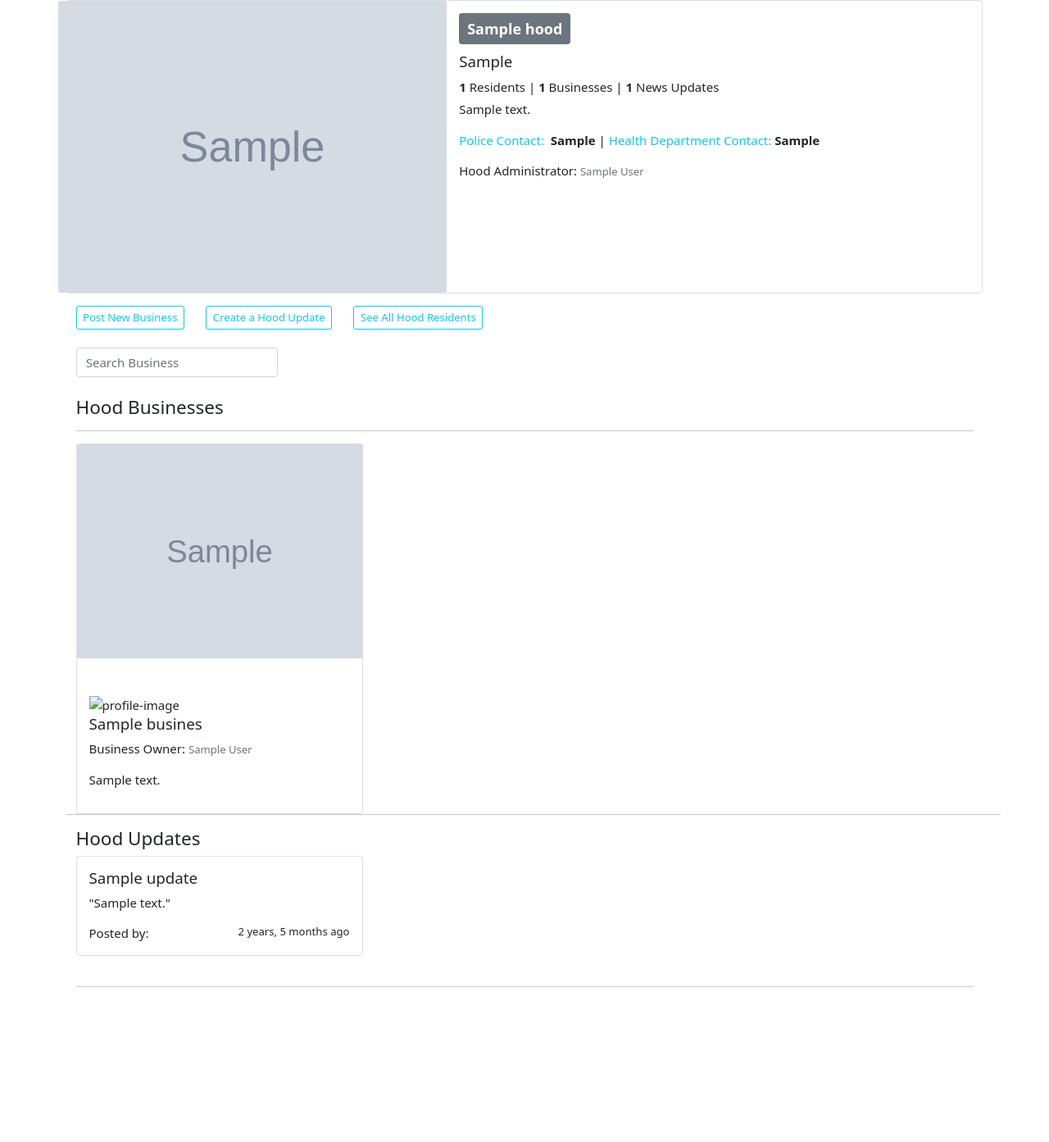
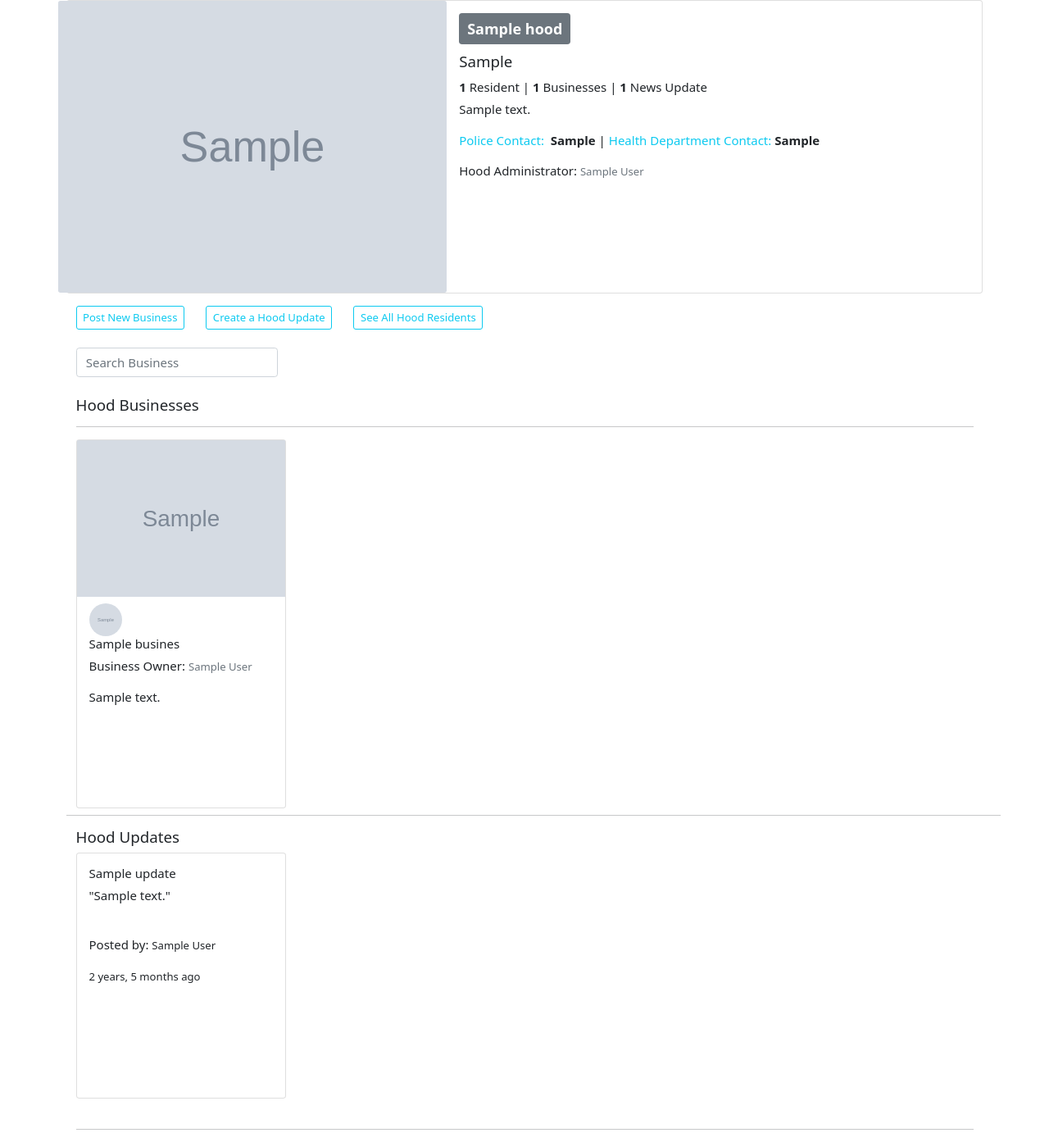
Before and after one commit to Kirugik/myhood, a Django app: page /view-hood/1/ in a window 1280 px wide. Shown: the part 71-1464 px from the top of the page at 82% size. Before the commit the page ends 1275 px from the top, so only its background shows below. Run offline with Django 4.2, Linux system fonts and the light colour scheme; a user stored in the database is signed in; tables that the repository leaves empty hold one stand-in row (values such as "Sample post"); grey boxes marked "Sample" are stand-in pictures; some libraries are stand-ins or nearby versions.

Commit message:
Style: Add styles to updates page

```diff
--- a/hoodupdates/templates/hood/view_hood.html
+++ b/hoodupdates/templates/hood/view_hood.html
@@ -21,7 +21,7 @@
                             <span class="badge badge-secondary" style="margin-right: 40px; padding: 10px; font-size: large;">{{hood.name}}</span>
                             <h5 class="card-title tt" style="margin-bottom: 10px; margin-top: 10px;">{{hood.located}}</h5>
                             <h6 class="card-text">
-                                <span><strong>{{hood.residents.count}}</strong> Residents {{hood.residents.count|pluralize}}</span> | <strong>{{hood.business.count }}</strong> Businesses | <strong> {{hood.hood_updates.count }}</strong> News Updates{{ hood.hood_updates.count|pluralize }}
+                                <span><strong>{{hood.residents.count}}</strong> Resident{{hood.residents.count|pluralize}}</span> | <strong>{{hood.business.count}}</strong> Businesses | <strong>{{hood.hood_updates.count}}</strong> News Update{{ hood.hood_updates.count|pluralize}}
                             </h6>
                             <p class="card-text">{{hood.description}}</p>
                             <p class="card-text"><span class="text-info">Police Contact: </span>&nbsp;<strong>{{hood.police_contact}}</strong> | <span class="text-info">Health Department Contact: </span> <strong>{{hood.health_dept_contact}}</strong></p>
@@ -54,19 +54,19 @@
 
 
 
-                <h4 class="D-block mx-auto tt">Hood Businesses</h4>
+                <h5 class="D-block mx-auto">Hood Businesses</h5>
                 <hr>
                 <div class="row">
 
                     {% for business in businesses %}
-                    <div class="col-md-4">
-                        <div class="card profile-card-2">
+                    <div class="col-md-3">
+                        <div class="card profile-card-2 mb-2" style="min-height: 450px;">
                             <div class="card-img-block">
-                                <img class="img-fluid" src="{{business.business_logo.url}}" alt="Card image cap">
+                                <img class="img-fluid" src="{{business.business_logo.url}}" alt="business image" style="width: 300px;">
                             </div>
-                            <div class="card-body pt-5">
-                                <img src="{{busi.owner.profile_pic.url}}"style alt="profile-image" class="profile" />
-                                <h5 class="card-title">{{business.business_name}}</h5>
+                            <div class="card-body pt-2">
+                                <img src="{{business.business_owner.profile_picture.url}}" class="rounded-circle" width="40" height="40" alt="profile-image"/>
+                                <h6 class="card-title">{{business.business_name}}</h6>
                                 <p class="card-text">Business Owner: <small class="text-muted">{{business.business_owner.full_name|title }}</small></p>
                                 <p class="card-text">{{business.business_description}}</p>
                                 <div class="icon-block"><a href="#"><i class="fa fa-facebook" aria-hidden="true"></i></a><a href="#"> <i class="fa fa-twitter"></i></a><a href="#"> <i class="fa fa-google-plus"></i></a></div>
@@ -81,16 +81,17 @@
 
 
 
-                <h4 class="D-block mx-auto tt">Hood Updates</h4>
+                <h5 class="D-block mx-auto">Hood Updates</h5>
                 <div class="row">
 
                     {% for update in updates %}
-                    <div class="col-md-4">
-                        <div class="card mb-4 hpost">
+                    <div class="col-md-3">
+                        <div class="card mb-4" style="min-height: 300px;">
                             <div class="card-body">
-                                <h5 class="card-title">{{update.title}}</h5>
-                                <p class="card-text">"{{update.details}}"</p>
-                                <p class="card-text">Posted by: <small class="text-white">{{update.user.full_name|title }}</small> <small style="float:right">{{update.posted|timesince}} ago</small></p>
+                                <h6 class="card-title">{{update.title}}</h6>
+                                <p class="card-text">"{{update.details}}"</p> <br>
+                                <p class="card-text">Posted by: <small>{{update.user.full_name|title }}</small></p>
+                                <p class="card-text"><small>{{update.posted|timesince}} ago</small></p>
                             </div>
                         </div>
                     </div>
```
